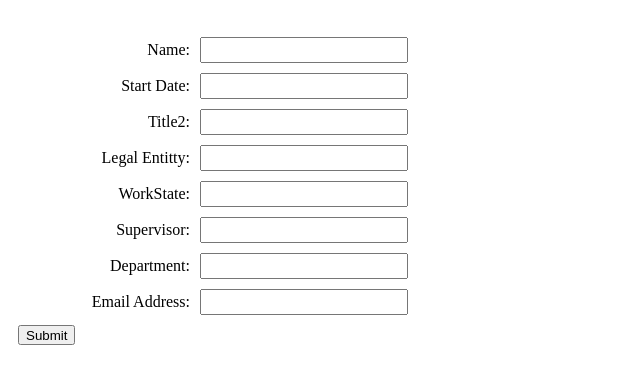
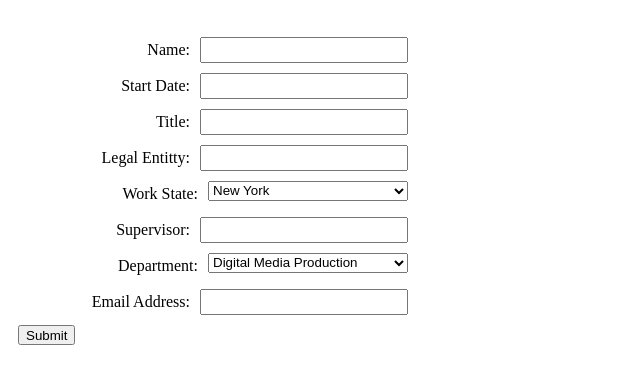
Before and after one commit to CapReynolds/NewUser_Dev, a website built with webpack: page public/index.html in a window 1280 px wide. Shown: the part 61-444 px from the top of the page, without its empty margins (0-640 px from the left). Built offline with nearby package versions, Linux system fonts and the light colour scheme.

Commit message:
2nd commit

```diff
--- a/public/assets/styles.css
+++ b/public/assets/styles.css
@@ -13,3 +13,9 @@ label {
     flex: 0 0 200px;
     margin-left: 10px;
   }
+
+  select {
+    height: 20px;
+    flex: 0 0 200px;
+    margin-left: 10px;
+  }
--- a/public/index.html
+++ b/public/index.html
@@ -14,35 +14,45 @@
                 <!-- <form name="createUser" method="get" onsubmit="OtherFunc(this.form)"> -->
                 <form name="createUser" method="get">
                     <label>
-                        Name: <input type="text" name="fullName" required/>
+                        Name: <input type="text" name="fullName" value="" required/>
                     </label>
 
                     <label>
-                        Start Date: <input type="text" name="startDate" required />
+                        Start Date: <input type="text" name="startDate" value="" required />
                     </label>
 
                     <label>
-                        Title2: <input type="text" name="title" required />
+                        Title: <input type="text" name="title" value="" required />
                     </label>
 
                     <label>
-                        Legal Entitty: <input type="text" name="legalEntity" required />
+                        Legal Entitty: <input type="text" name="legalEntity" value="" required />
                     </label>
 
                     <label>
-                        WorkState: <input type="text" name="state" required />
+                        Work State:
+                        <select id="state">
+                            <option value="New York">New York</option>
+                            <option value="California">California</option>
+                        </select>
                     </label>
 
                     <label>
-                        Supervisor: <input type="text" name="supervisor" required />
+                        Supervisor: <input type="text" name="supervisor" value="" required />
                     </label>
 
                     <label>
-                        Department: <input type="text" name="department" required />
+                        Department:
+                        <select id="department">
+                            <option value="Digital Media Production">Digital Media Production</option>
+                            <option value="Corporate IT">Corporate IT</option>
+                            <option value="Corporate Legal">Corporate Legal</option>
+                            <option value="Licensing - Creative Services">Licensing - Creative Services</option>
+                        </select>
                     </label>
 
                     <label>
-                        Email Address: <input type="text" name="email" required />
+                        Email Address: <input type="text" name="email" value="" required />
                     </label>
                     <!-- <button type="submit">Submit</button> -->
                     <!-- <input type="Submit" value="Submit"/> -->
```
Also changed, not shown: server/index.js (+13 -3 lines), 1 other file.
